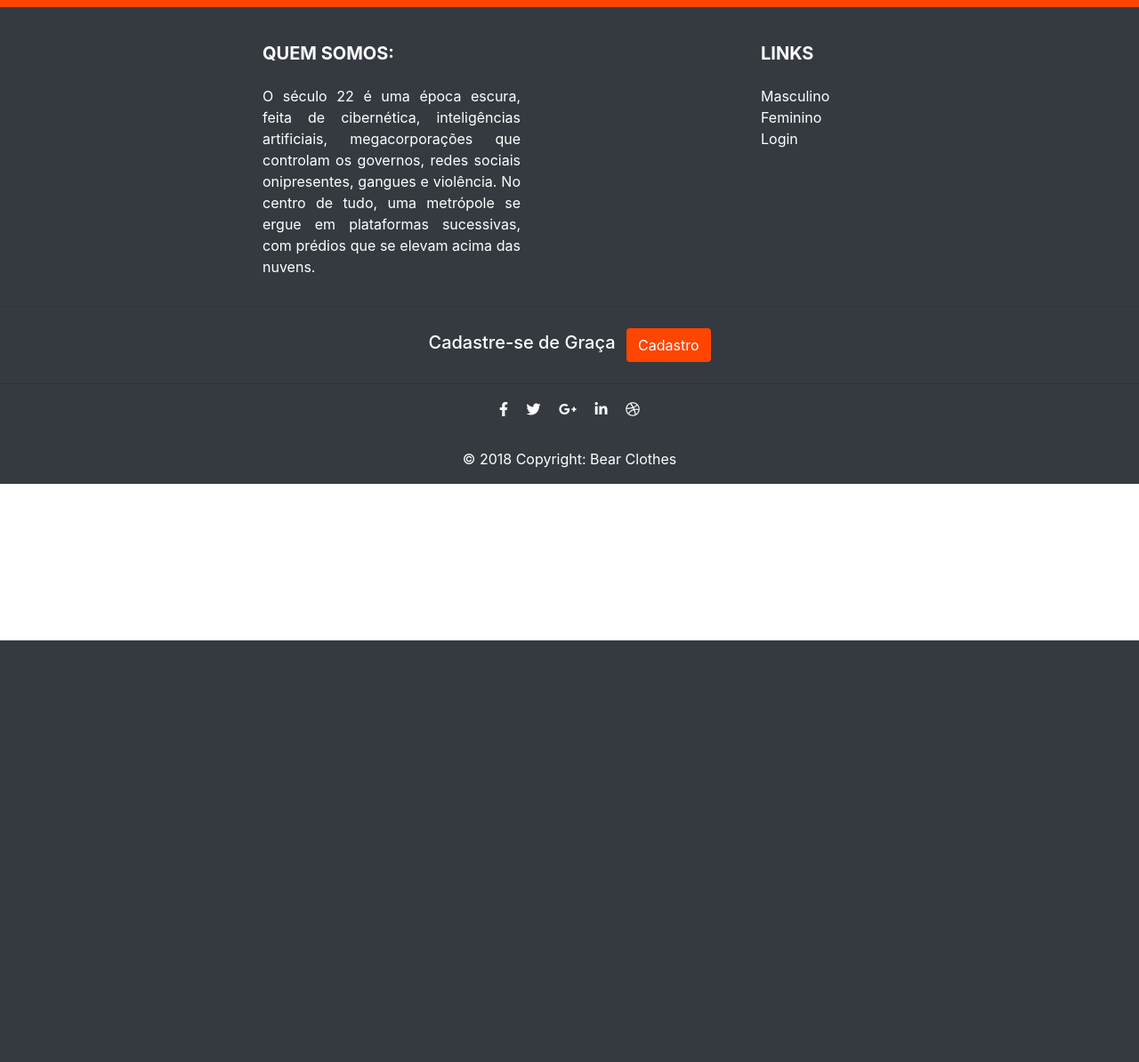
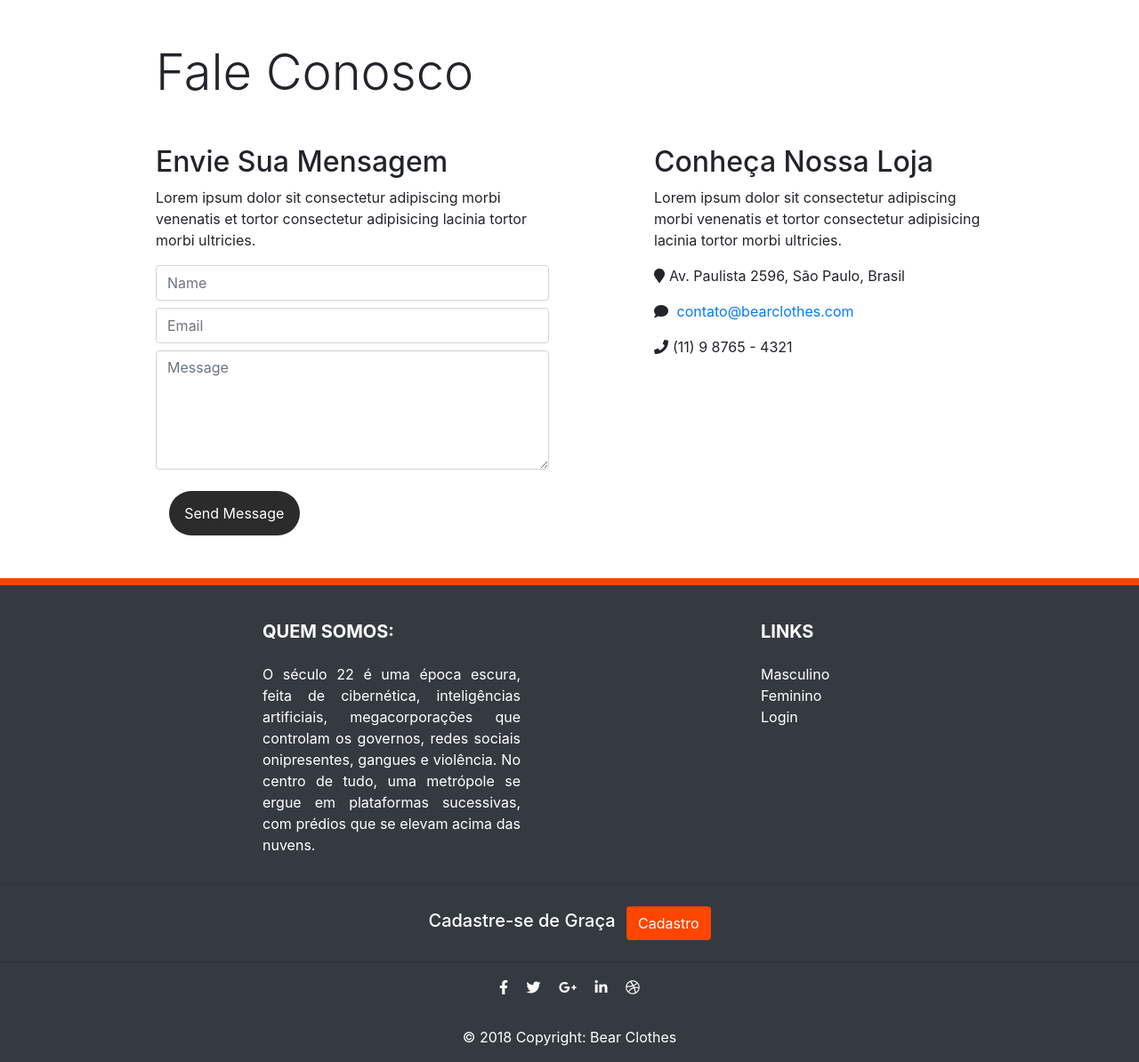
Before and after one commit to AdrianToninato/Bear_Clothes, a PHP site: page /contato.php in a window 1280 px wide. Shown: the part 80-1274 px from the top of the page at 89% size. Before the commit the page ends 800 px from the top, so only its background shows below. Run offline with PHP 8.4, Linux system fonts and the light colour scheme; some libraries are stand-ins or nearby versions.

Commit message:
Contato Finalizado

```diff
--- a/contato.php
+++ b/contato.php
@@ -12,6 +12,63 @@
     <?php include_once "./php/includes/navbar.php" ?>
     <div id="preto"></div>
 
+    <!-- CONTACT SECTION -->
+    <section id="contact" class="parallax-section my-5">
+        <div class="container">
+            <div class="row">
+
+                <div class="col-md-12 col-sm-12">
+                    <!-- SECTION TITLE -->
+                    <div class="section-title mb-5">
+                        <h2 class="display-4">Fale Conosco</h2>
+                    </div>
+                </div>
+
+                <div class="col-md-7 col-sm-10">
+                <div class="section-title">
+                            <h2 class="col-10 p-0">Envie Sua Mensagem</h2>
+                            <p  class="col-10 p-0">Lorem ipsum dolor sit consectetur adipiscing morbi venenatis et tortor consectetur
+                                adipisicing lacinia tortor morbi ultricies.</p>
+                        </div>
+                    <!-- CONTACT FORM HERE -->
+                    <div class="">
+                        <form id="contact-form" action="#" method="get">
+                            <div class="col-10 p-0 mb-2">
+                                <input type="text" class="form-control" name="name" placeholder="Name" required="">
+                            </div>
+                            <div class="col-10 p-0 mb-2">
+                                <input type="email" class="form-control" name="email" placeholder="Email" required="">
+                            </div>
+                            <div class="col-10 p-0 mb-2">
+                                <textarea class="form-control" rows="5" name="message" placeholder="Message"
+                                    required=""></textarea>
+                            </div>
+                            <div class="col-md-offset-8 col-md-4 col-sm-offset-6 col-sm-6">
+                                <button id="submit" type="submit" class="form-control" name="submit">Send
+                                    Message</button>
+                            </div>
+                        </form>
+                    </div>
+                </div>
+
+                <div class="col-md-5 col-sm-8">
+                    <!-- CONTACT INFO -->
+                    <div class="wow fadeInUp contact-info" data-wow-delay="0.4s">
+                        <div class="section-title">
+                            <h2>Conheça Nossa Loja</h2>
+                            <p>Lorem ipsum dolor sit consectetur adipiscing morbi venenatis et tortor consectetur
+                                adipisicing lacinia tortor morbi ultricies.</p>
+                        </div>
+
+                        <p><i class="fa fa-map-marker"></i>Av. Paulista 2596, São Paulo, Brasil</p>
+                        <p><i class="fa fa-comment"></i> <a href="mailto:info@company.com">contato@bearclothes.com</a></p>
+                        <p><i class="fa fa-phone"></i>(11) 9 8765 - 4321</p>
+                    </div>
+                </div>
+
+            </div>
+        </div>
+    </section>
 
 
     <!-- Footer -->
--- a/css/myCss.css
+++ b/css/myCss.css
@@ -153,3 +153,30 @@ nav a {
     background-color: orangered;
     color: white;
 }
+
+/*---------------------------------------
+  Contact section
+-----------------------------------------*/
+
+.contact-info .fa {
+    padding-right: 5px;
+  }
+
+
+  #contact input {
+    height: 40px;
+  }
+
+  #contact button#submit {
+    background: #2b2b2b;
+    border: none;
+    border-radius: 50px;
+    color: #ffffff;
+    height: 50px;
+    margin-top: 24px;
+  }
+
+  #contact button#submit:hover {
+    background: #000000;
+    color: #ffffff;
+  }
```
